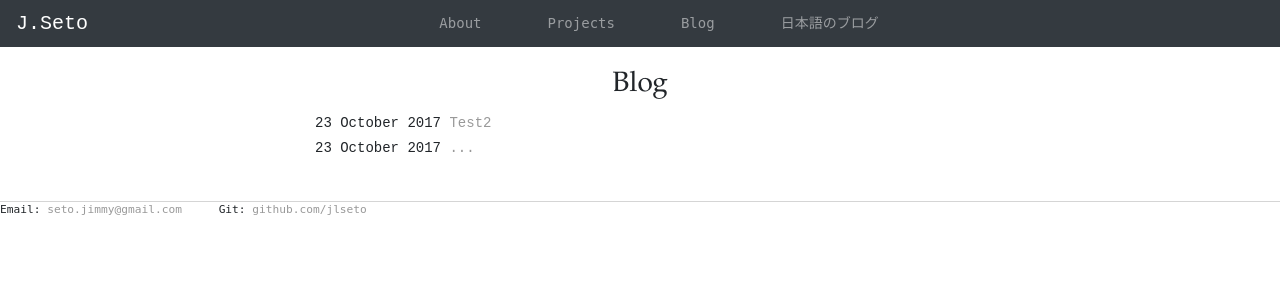
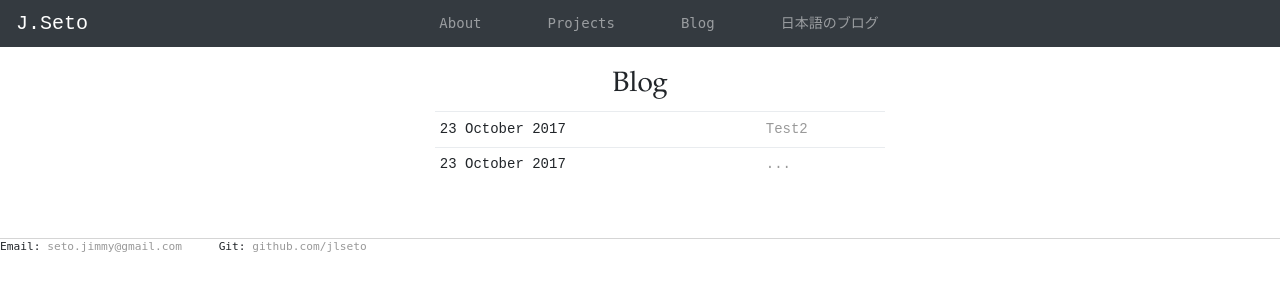
Before and after one commit to JLSeto/blog_angular, a Jekyll site: the page built from Blog/index.html, in a window 1280 px wide and 900 px high. Shown: the top 300 px of the window. Built offline with Jekyll 4.4.1, drawn with Linux system fonts in a browser that asks for light colours; nearby versions of some CDN libraries.

Commit message:
Updated Stuff

```diff
--- a/Blog/index.html
+++ b/Blog/index.html
@@ -7,13 +7,20 @@ category: blog1
 
 <div class="hello">
 	<h1>{{ page.title }}</h1>
-	<ul class="blog">
-
-	  {% for post in site.categories.blog1 %}
-	    <li><span>{{ post.date | date: "%-d %B %Y" }}</span>
-
-				 <a class="blogg" href="{{ post.url }}" title="{{ post.title }}">{{ post.title }}</a>
-			</li>
-	  {% endfor %}
-	</ul>
+		<ul class="blog">
+			<div class="row justify-content-center">
+	    	<div class="col-lg-10 col-xl-8">
+	      	<table class="table table-sm">
+	        	<tbody>
+	  				{% for post in site.categories.blog1 %}
+						<tr>
+							<td class="align-middle"><span>{{ post.date | date: "%-d %B %Y" }}</span></td>
+				 			<td class="align-middle"><a class="blogg" href="{{ post.url }}" title="{{ post.title }}">{{ post.title }}</a></td>
+						</tr>
+	  				{% endfor %}
+						</tbody>
+					</table>
+				</div>
+			</div>
+		</ul>
 </div>
```
Also changed, not shown: Japanese/index.html (+24 -0 lines).
